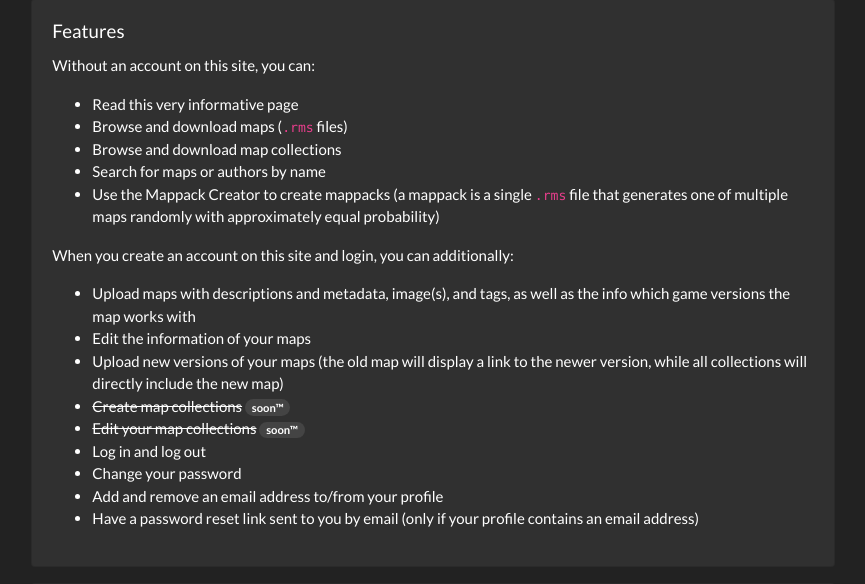
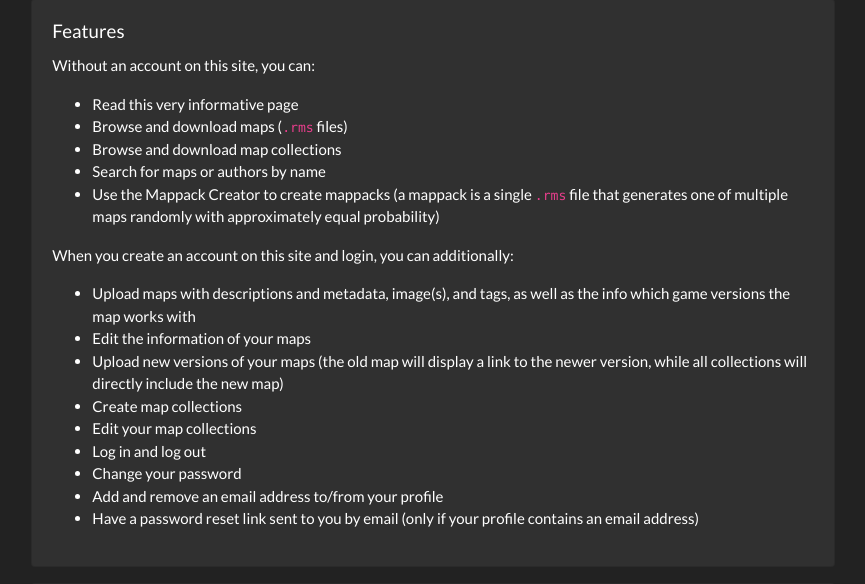
Before and after one commit to SiegeEngineers/aoe2map, a Django app: template mapsapp/templates/mapsapp/info.html in a window 1280 px wide. Shown: the part 247-831 px from the top of the page, without its empty margins (207-1072 px from the left). Run offline with Django 3.2, Linux system fonts and the light colour scheme; the template is opened without the code that fills it, so the values that code supplies are empty; some libraries are stand-ins or nearby versions.

Commit message:
Update feature list on info page

```diff
--- a/mapsapp/templates/mapsapp/info.html
+++ b/mapsapp/templates/mapsapp/info.html
@@ -33,14 +33,8 @@
                     <li>Upload new versions of your maps (the old map will display a link to the newer version, while
                         all collections will directly include the new map)
                     </li>
-                    <li>
-                        <del>Create map collections</del>
-                        <span class="badge badge-pill badge-secondary">soon™</span>
-                    </li>
-                    <li>
-                        <del>Edit your map collections</del>
-                        <span class="badge badge-pill badge-secondary">soon™</span>
-                    </li>
+                    <li>Create map collections</li>
+                    <li>Edit your map collections</li>
                     <li>Log in and log out</li>
                     <li>Change your password</li>
                     <li>Add and remove an email address to/from your profile</li>
```
